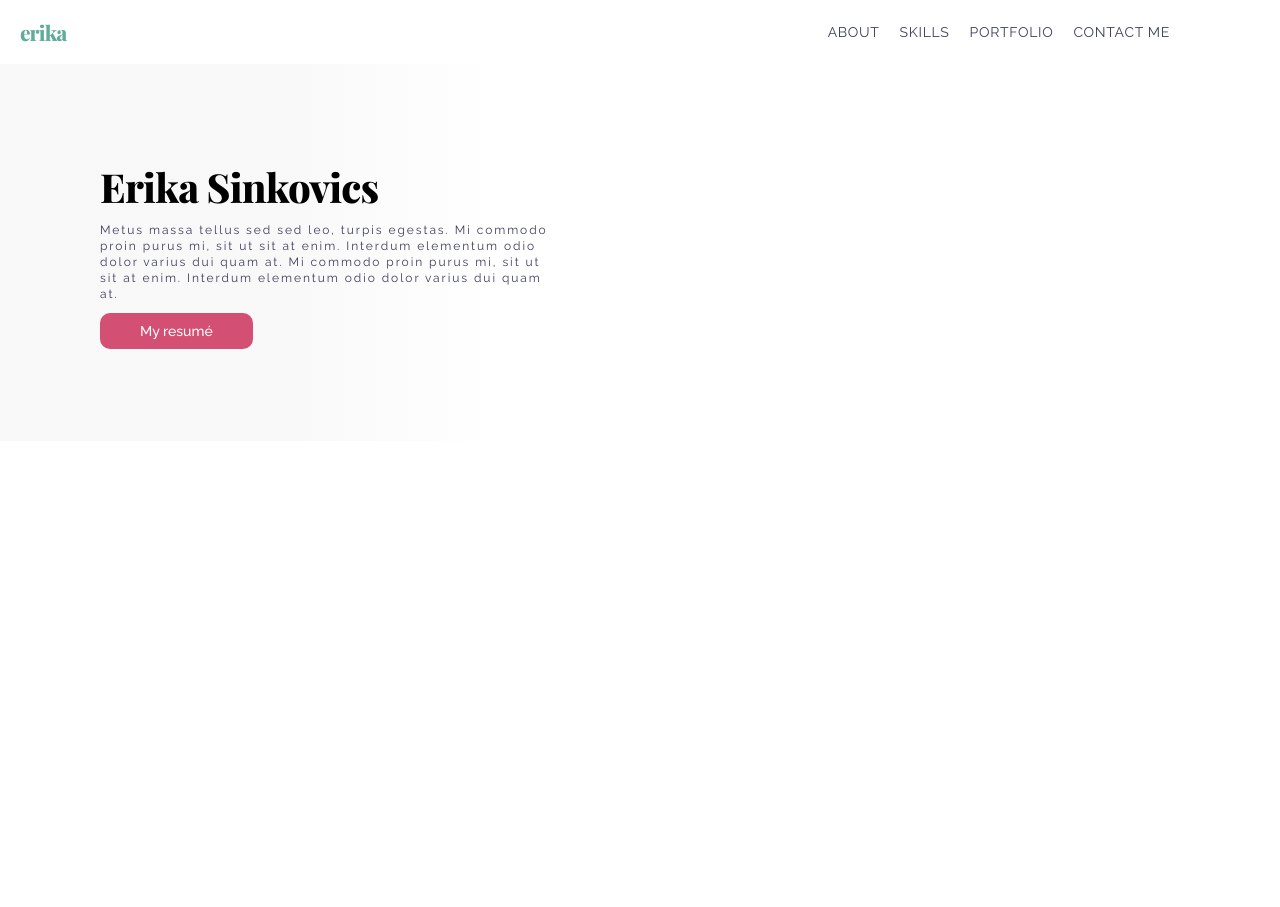
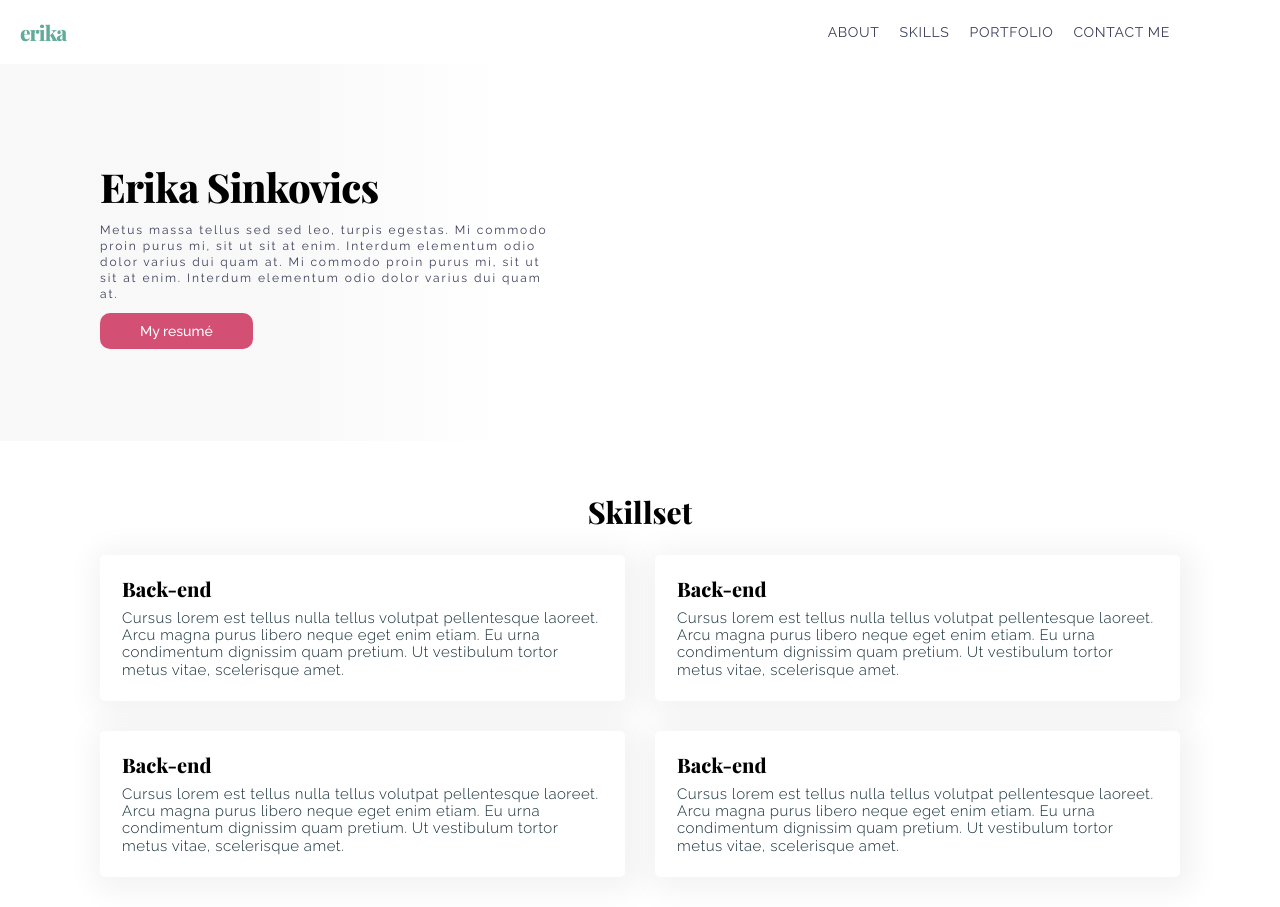
Before and after one commit to erikasinkovics/portfolio, a Gatsby site: page / in a window 1280 px wide. Before the commit the page ends 800 px from the top, so only its background shows below. Built offline with nearby package versions, Linux system fonts and the light colour scheme; Gatsby itself is replaced by a stand-in of ours.

Commit message:
Added/imported skills component

```diff
--- a/src/pages/index.js
+++ b/src/pages/index.js
@@ -7,11 +7,13 @@ import "normalize.css"
 
 import Navbar from "../components/navbar.js"
 import Intro from "../components/intro.js"
+import Skills from "../components/skills.js"
 
 const IndexPage = () => (
   <div>
     <Navbar/>
     <Intro/>
+    <Skills/>
   </div>
 )
 
```
